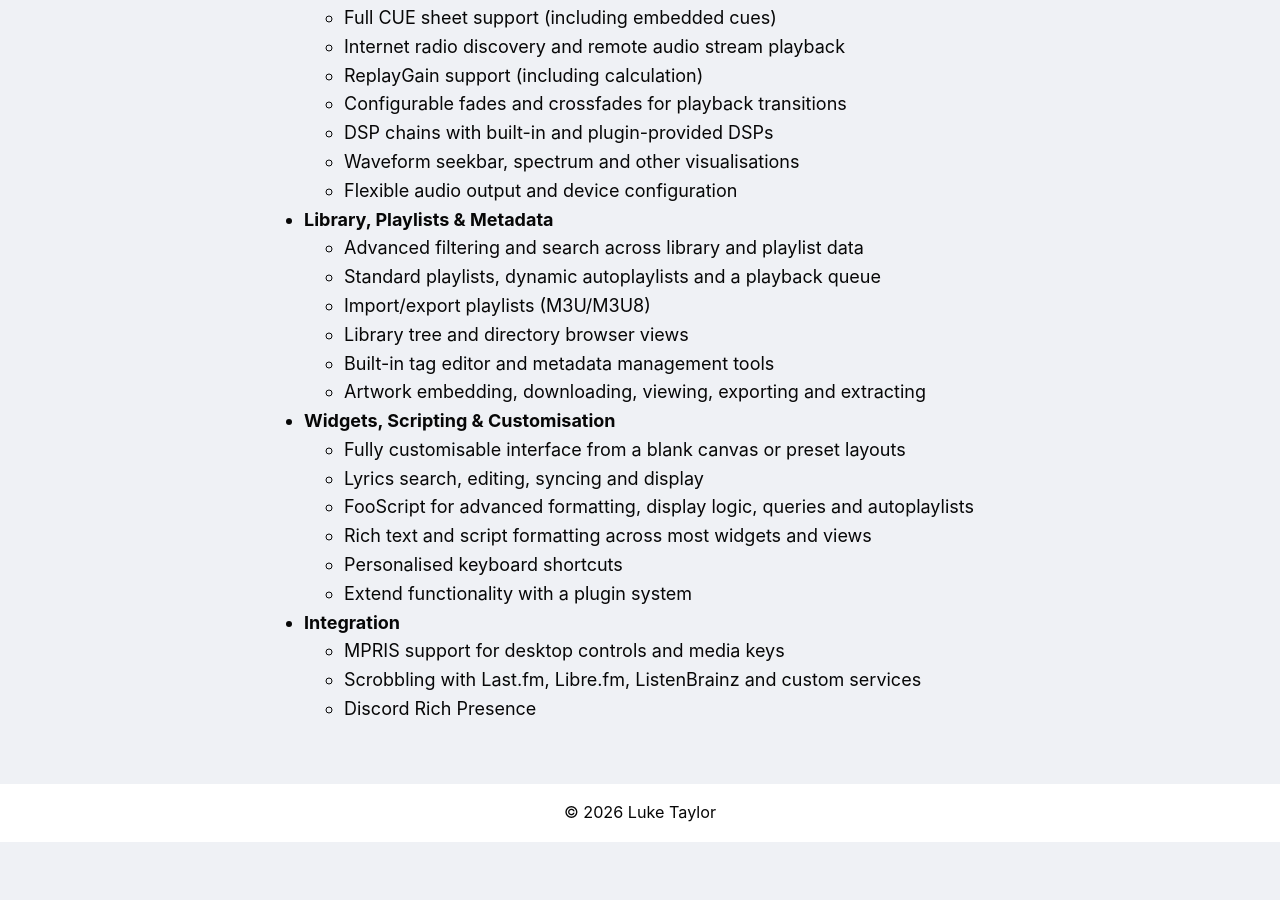
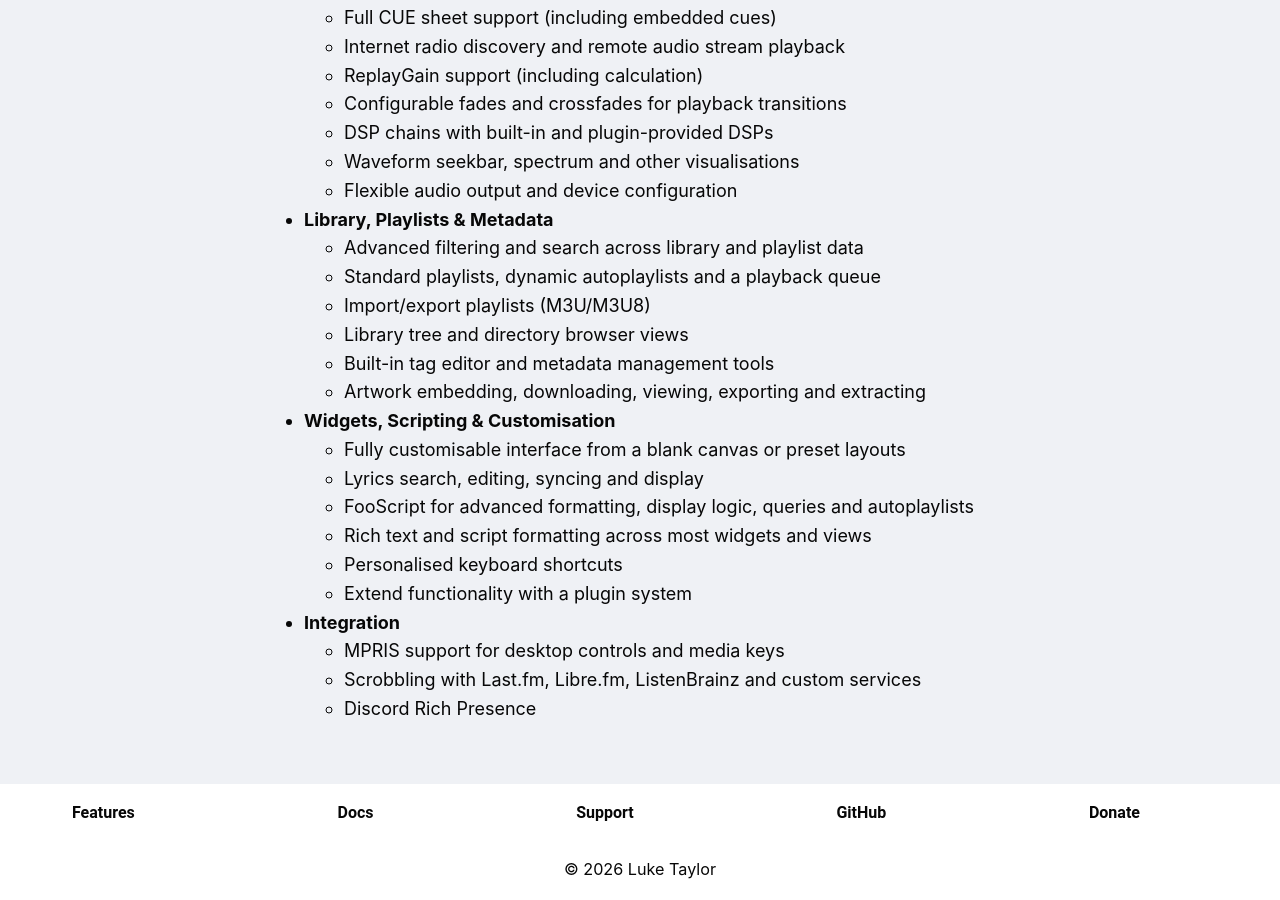
Before and after one commit to fooyin/fooyin.org, a Jekyll site: the page built from pages/home.html, in a window 1280 px wide and 900 px high, scrolled down 1410 px. Built offline with Jekyll 4.4.1, drawn with Linux system fonts in a browser that asks for light colours; before the commit the page ends 2252 px from its top, so only the background shows below that.

Commit message:
Add footer nav links

```diff
--- a/_includes/footer.html
+++ b/_includes/footer.html
@@ -2,6 +2,13 @@
 
 <footer>
     <div class="container flex footer-container">
+        <nav class="footer-nav" aria-label="Footer navigation">
+            <a href="/features">Features</a>
+            <a href="https://docs.fooyin.org">Docs</a>
+            <a href="/support">Support</a>
+            <a href="https://github.com/fooyin/fooyin">GitHub</a>
+            <a href="/donate">Donate</a>
+        </nav>
         <p>© {{ site.time | date: '%Y' }} Luke Taylor</p>
     </div>
 </footer>
```
